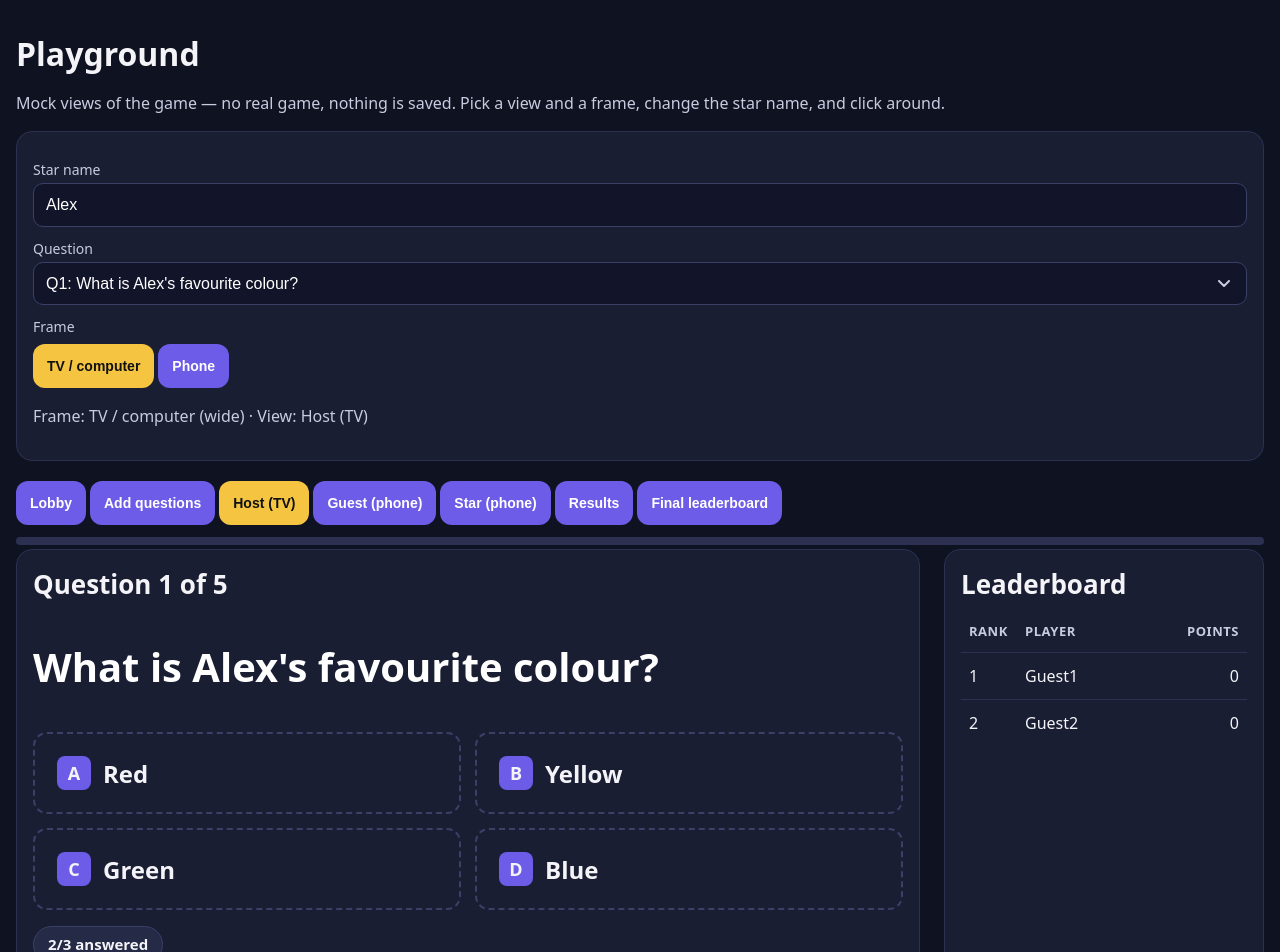
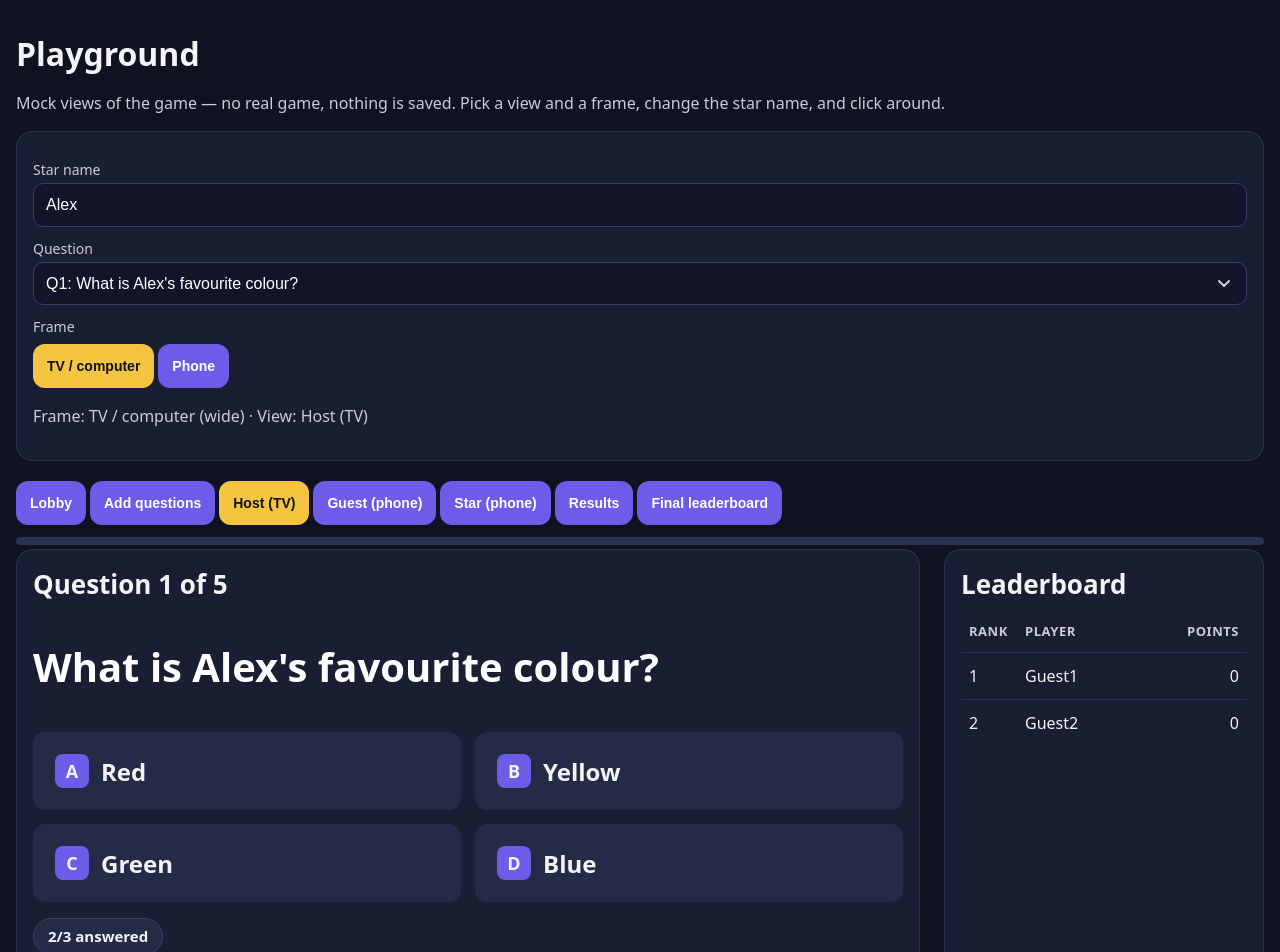
Before and after one commit to scachyshunuku/doyouknowme, a Next.js app: page /playground in a window 1280 px wide. Shown: the top 952 px of the page. Built offline with nearby package versions, Linux system fonts and the light colour scheme.

Commit message:
Tasks 36-37: remove Guests-add line, restore lobby gap, host options match guests

```diff
--- a/app/globals.css
+++ b/app/globals.css
@@ -65,7 +65,7 @@ select:disabled { opacity: 0.45; cursor: not-allowed; }
    setup card below. A lone panel (a guest sees Players only) spans the
    full width. The cards inside the grid keep their own margins at zero —
    the grid gap is the spacing. */
-.lobby-grid { display: grid; gap: 16px; }
+.lobby-grid { display: grid; gap: 16px; margin: 16px 0; }
 .lobby-grid > .card { margin: 0; }
 .lobby-grid > :only-child { grid-column: 1 / -1; }
 @media (min-width: 768px) {
@@ -185,11 +185,13 @@ main.tv { max-width: 1680px; }
 .tv h2 { font-size: 26px; }
 .tv .code { font-size: 48px; }
 .host-options { display: grid; grid-template-columns: repeat(2, minmax(0, 1fr)); gap: 14px; margin-top: 18px; }
-/* Read-only on purpose: dashed border and flat fill, so the host's options
-   never read as tappable buttons. Flex row: the letter chip stays on the
-   left and the text wraps in its own column to its right, never underneath
-   the chip. */
-.host-option { display: flex; align-items: center; gap: 12px; background: transparent; border: 2px dashed var(--border-strong); border-radius: 14px; padding: 22px; font-size: 24px; font-weight: 700; color: var(--text); cursor: default; min-width: 0; }
+/* Same style as the guest buttons: a solid filled tile, not a dashed
+   placeholder — the host's options should read as the same options the
+   guests see, just bigger for TV distance. Still read-only (cursor:
+   default, a plain div, not a button), so nothing about it invites a tap.
+   Flex row: the letter chip stays on the left and the text wraps in its
+   own column to its right, never underneath the chip. */
+.host-option { display: flex; align-items: center; gap: 12px; background: #252a47; border: 0; border-radius: 12px; padding: 22px; font-size: 24px; font-weight: 700; color: var(--text); cursor: default; min-width: 0; }
 .host-option .opt-text { flex: 1; min-width: 0; overflow-wrap: break-word; }
 /* Fixed square, flex-centred, so the letter sits dead-centre in the purple chip. */
 .opt-letter { display: inline-flex; align-items: center; justify-content: center; flex-shrink: 0; width: 34px; height: 34px; padding: 0; line-height: 1; vertical-align: middle; background: #6c5ce7; border-radius: 8px; font-size: 18px; }
--- a/app/playground/page.tsx
+++ b/app/playground/page.tsx
@@ -227,9 +227,6 @@ export default function Playground() {
               </button>
             </div>
           </div>
-          {setupLimit > 0 && (
-            <p>Guests add {setupLimit} question{setupLimit === 1 ? "" : "s"} each{setupRequired ? " (required)" : ""} before the game starts.</p>
-          )}
           <div className="action-bar"><button onClick={() => { setQIndex(0); setGuestPicked(null); setView("host"); }}>Start game</button></div>
         </div>
         </div>
```
Also changed, not shown: components/game/LobbyCards.tsx (+2 -5 lines), 1 other file (tests, documents, lock files or other folders).
